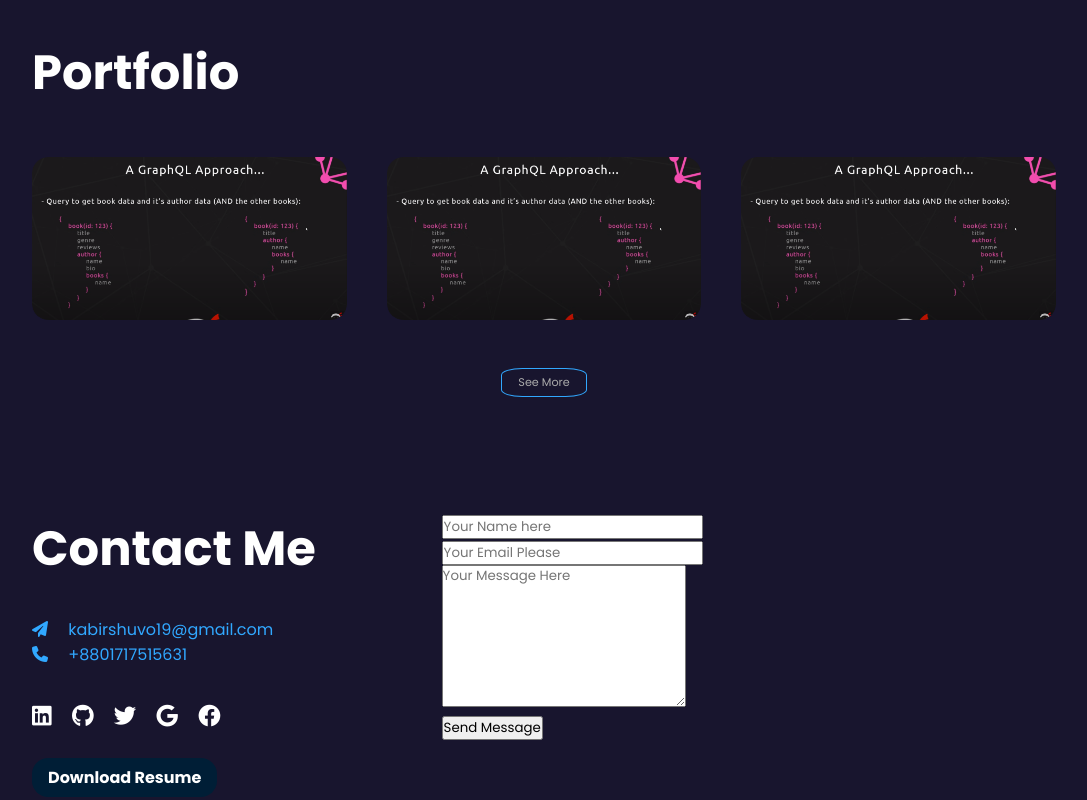
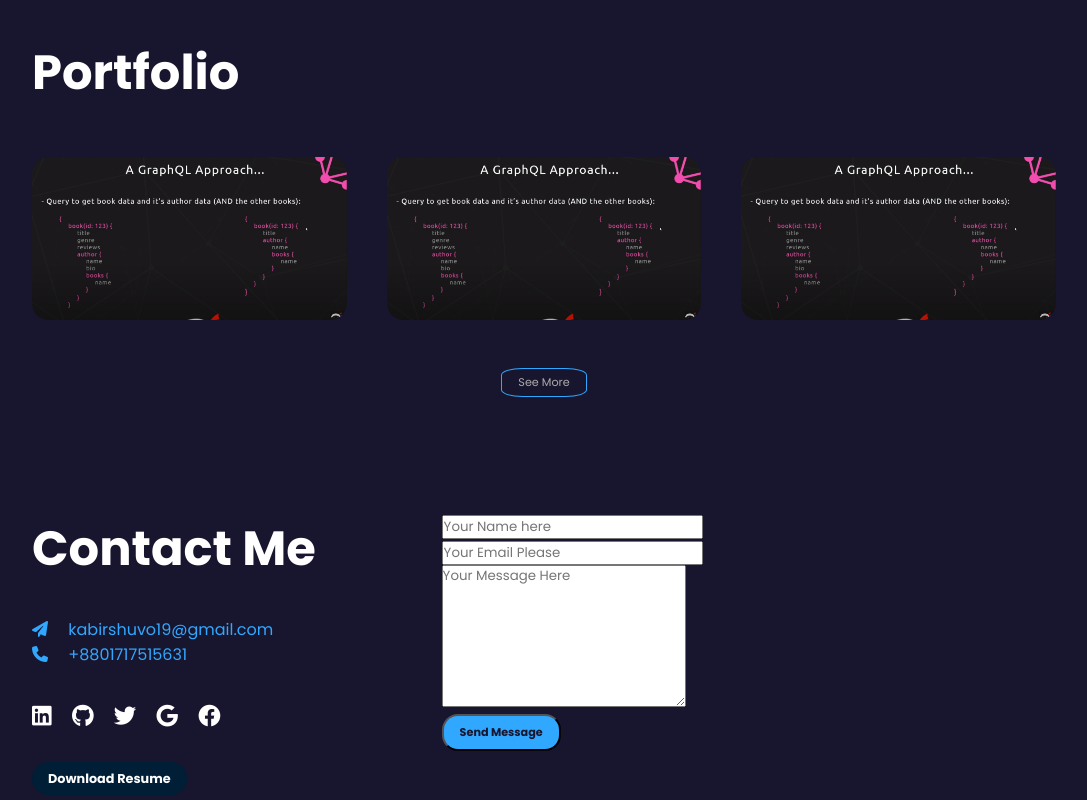
Before and after one commit to kabirshuvo/kabir_shuvo_portfolio, a plain HTML site: page index.html in a window 1280 px wide. In both pictures the pointer is over the link "Download Resume". Shown: the part 2010-2810 px from the top of the page, without its empty margins (96-1183 px from the left). Drawn offline with Linux system fonts and the light colour scheme.

Commit message:
Contact me section btn added

```diff
--- a/index.html
+++ b/index.html
@@ -236,7 +236,7 @@
                 placeholder="Your Message Here"
               ></textarea>
               <br />
-              <button type="submit">Send Message</button>
+              <button class="btn-2" type="submit">Send Message</button>
             </form>
           </div>
         </div>
--- a/styles.css
+++ b/styles.css
@@ -304,7 +304,7 @@ nav ul li a:hover::after {
 .btn-2:hover {
   color: #fff;
   background: #001e36;
-  font-size: 1rem;
+  font-size: 0.8rem;
 }
 
 /* Media Querry */
```
